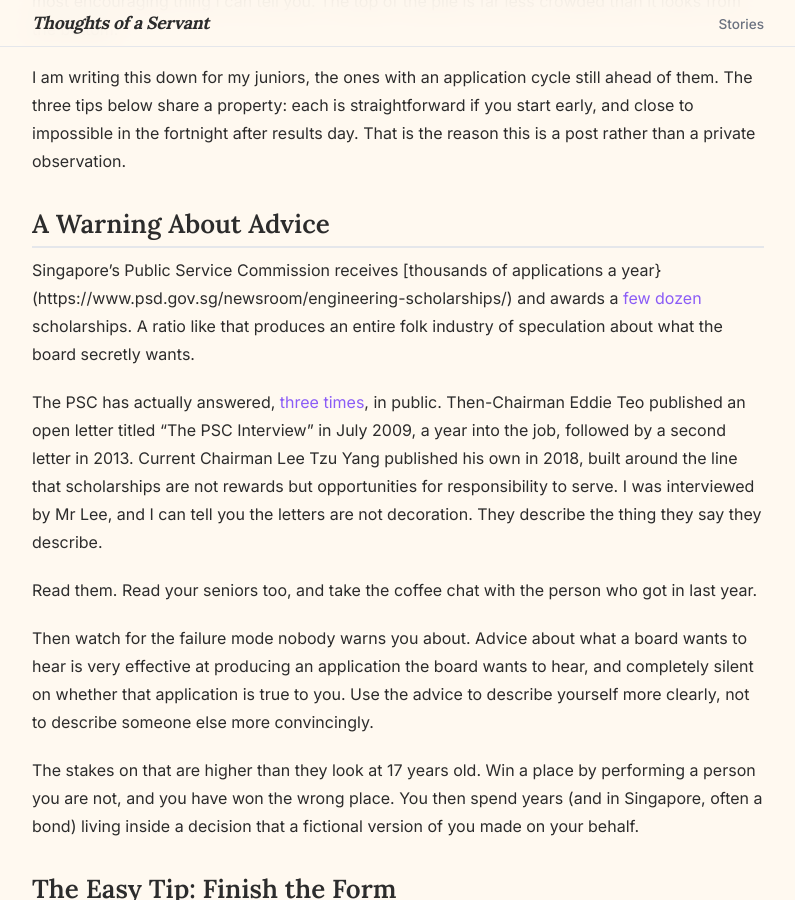
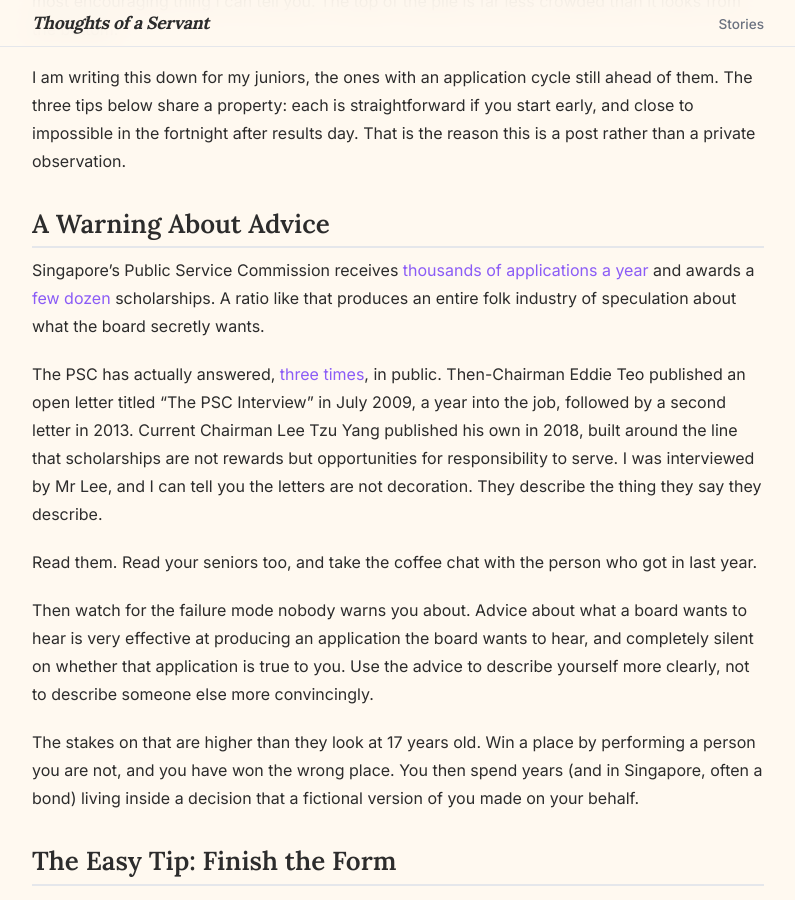
Before and after one commit to choonyongchan/thoughtsofaservant, a Jekyll site: the page built from _posts/2026-08-12-most-scholarship-applications-reject-themselves.md, in a window 1280 px wide and 900 px high, scrolled down 1734 px. Shown: the whole window, without its empty margins (242-1037 px from the left). Built offline with Jekyll 4.4.1, drawn with Linux system fonts in a browser that asks for light colours; part of the change alters nothing that is shown.

```diff
--- a/_posts/2026-08-12-most-scholarship-applications-reject-themselves.md
+++ b/_posts/2026-08-12-most-scholarship-applications-reject-themselves.md
@@ -32,7 +32,7 @@ I am writing this down for my juniors, the ones with an application cycle still
 
 ## A Warning About Advice
 
-Singapore's Public Service Commission receives [thousands of applications a year}(https://www.psd.gov.sg/newsroom/engineering-scholarships/) and awards a [few dozen](https://www.psc.gov.sg/resources/news?show=Speeches&for=All+Years&page=14&datapopup=keynote-address-by-prime-minister-lee-hsien-loong-at-the-2009-psc-scholarships-award-ceremony-on-saturday-25-july-2009-2.30pm-at-shangri-la-hotel) scholarships. A ratio like that produces an entire folk industry of speculation about what the board secretly wants.
+Singapore's Public Service Commission receives [thousands of applications a year](https://www.psd.gov.sg/newsroom/engineering-scholarships/) and awards a [few dozen](https://www.psc.gov.sg/resources/news?show=Speeches&for=All+Years&page=14&datapopup=keynote-address-by-prime-minister-lee-hsien-loong-at-the-2009-psc-scholarships-award-ceremony-on-saturday-25-july-2009-2.30pm-at-shangri-la-hotel) scholarships. A ratio like that produces an entire folk industry of speculation about what the board secretly wants.
 
 The PSC has actually answered, [three times](https://www.psc.gov.sg/resources/chairman%27s-open-letters), in public. Then-Chairman Eddie Teo published an open letter titled "The PSC Interview" in July 2009, a year into the job, followed by a second letter in 2013. Current Chairman Lee Tzu Yang published his own in 2018, built around the line that scholarships are not rewards but opportunities for responsibility to serve. I was interviewed by Mr Lee, and I can tell you the letters are not decoration. They describe the thing they say they describe.
 
@@ -50,7 +50,7 @@ I did not expect to write that sentence either. Two answers I graded carried a s
 
 Underneath the near-blank answers sits a subtler category, and this is the one worth your attention: applications that are technically complete. Every compulsory field filled. Every optional field skipped. Nothing is missing. Nothing is offered, either.
 
-![An application form split into two halves: the compulsory questions filled in, the optional questions left blank](/assets/images/posts/application-two-halves.svg)
+![An application form split into two halves: the compulsory questions filled in, the optional questions left blank](https://raw.githubusercontent.com/choonyongchan/thoughtsofaservant/refs/heads/main/assets/images/posts/application-two-halves.svg)
 
 If I were designing the form, I would put some of the most revealing questions in the optional section deliberately. Compulsory questions tell me what you will do to be considered. Optional questions tell me what you will do when nobody is checking. That is the closest thing a paper application has to a character reference, and it is free to give.
 
@@ -86,7 +86,7 @@ The second says: I volunteered at a childcare centre because I like children and
 
 The second candidate wins, and it is not close. The story is ordinary, which is exactly why it works: it happened, I can picture it, and nobody else could have handed it in.
 
-![Two answers to the same question side by side: a generic one that any applicant could have written, and a specific one that only its author could have written](/assets/images/posts/two-answers-compared.svg)
+![Two answers to the same question side by side: a generic one that any applicant could have written, and a specific one that only its author could have written](https://raw.githubusercontent.com/choonyongchan/thoughtsofaservant/refs/heads/main/assets/images/posts/two-answers-compared.svg)
 
 Your experiences are the only section of your application that is structurally impossible to plagiarise. Spend your word count there.
 
@@ -100,7 +100,7 @@ This tip is hard because it requires you to have actually decided something.
 
 It also carries a consequence that most application advice steps around. If you look honestly at who a scholarship is designed for and you are not that person, the correct move is to not apply.
 
-![Two overlapping circles, what you want to build and what this scholarship funds, with the overlap marked as your case](/assets/images/posts/scholarship-fit-overlap.svg)
+![Two overlapping circles, what you want to build and what this scholarship funds, with the overlap marked as your case](https://raw.githubusercontent.com/choonyongchan/thoughtsofaservant/refs/heads/main/assets/images/posts/scholarship-fit-overlap.svg)
 
 I mean that literally. Declining a mismatch costs you one line on a shortlist. Accepting a mismatch costs you years, sometimes a bond, served inside work you did not want. Scholarships exist to fund particular people into a particular future that the funder is trying to build (and a university major is the same bargain in a different wrapper). Where your future and theirs do not overlap, winning is the bad outcome.
 
@@ -132,7 +132,7 @@ One thing I have not resolved.
 
 Every reviewer, myself included, rewards the applicant who can narrate a clean line from an early interest to a present plan. Real lives are considerably messier. Some of the most capable people I know arrived at their work sideways, late, or by accident, and they would have scored badly on my rubric at 17 years old.
 
-![Two routes from age twelve to age twenty-five arriving at the same point: a straight navy line, and a wandering red dashed one](/assets/images/posts/straight-line-vs-real-life.svg)
+![Two routes from age twelve to age twenty-five arriving at the same point: a straight navy line, and a wandering red dashed one](https://raw.githubusercontent.com/choonyongchan/thoughtsofaservant/refs/heads/main/assets/images/posts/straight-line-vs-real-life.svg)
 
 So which are we actually selecting for: the people with the clearest direction, or the people best at constructing one in hindsight? I do not think those are the same group, and I am not sure the rubric can tell them apart.
 
```
